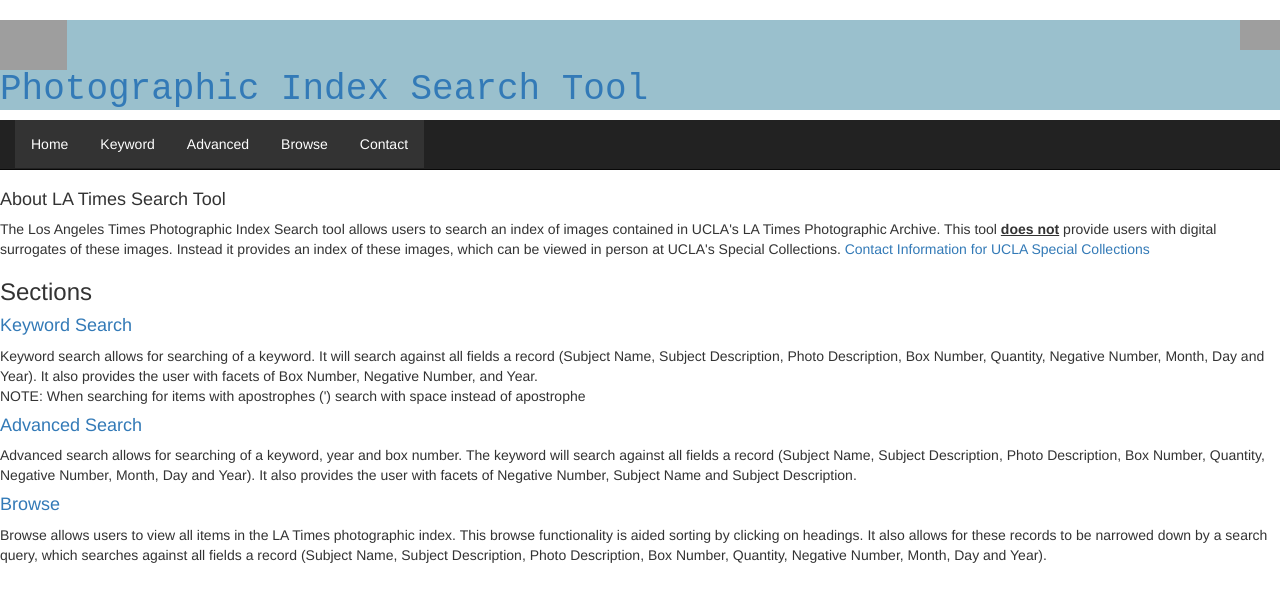
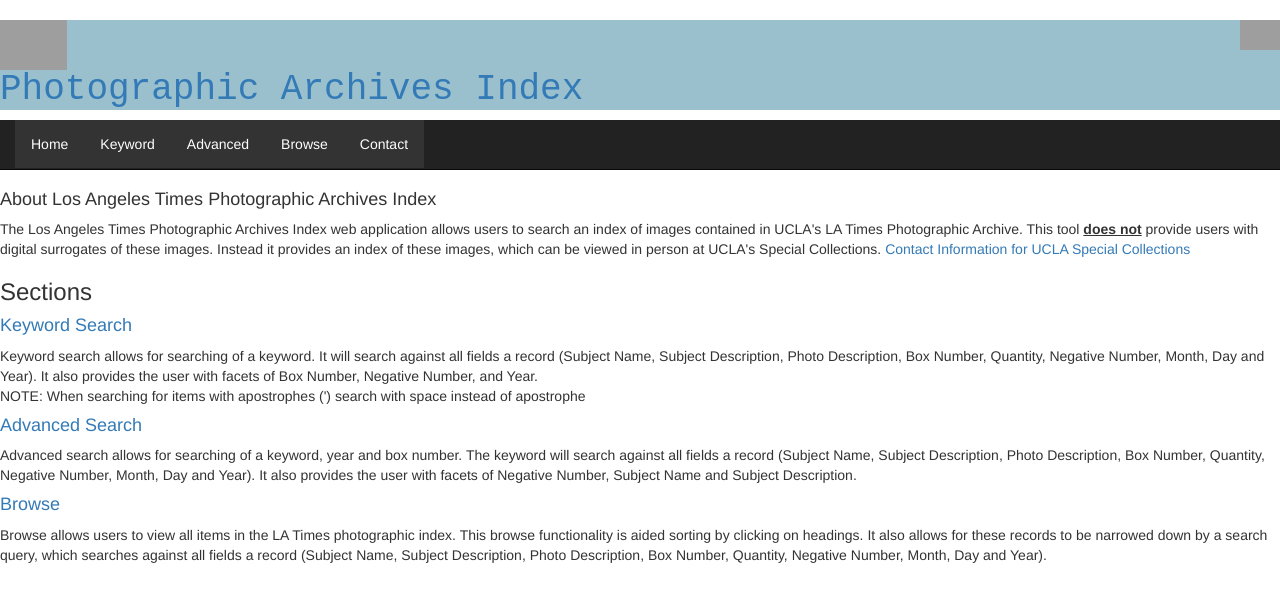
Before and after one commit to UCLALibrary/latimes, a Django app: page / in a window 1280 px wide. Shown: the top 602 px of the page. Run offline with Django 3.2, Linux system fonts and the light colour scheme; some libraries are stand-ins or nearby versions; grey boxes are pictures that could not be loaded.

Commit message:
changed name of index tool, updates to database

```diff
--- a/webapp/templates/base.html
+++ b/webapp/templates/base.html
@@ -13,7 +13,7 @@
         <meta name="robots" content="NONE,NOARCHIVE" />
       {% endblock %}
 
-      <title>{% block title %}{% block name %}{% endblock %} LA Times Photographic Index Search Tool{% endblock %}</title>
+      <title>{% block title %}{% block name %}{% endblock %}Los Angeles Times Photographic Archives Index{% endblock %}</title>
 
       {% block style %}
       {% endblock %}
@@ -22,7 +22,7 @@
       {% endblock %}
 
 <header><a href="/">
-<h1><img src="https://upload.wikimedia.org/wikipedia/commons/thumb/b/be/Los_Angeles_Times.svg/2000px-Los_Angeles_Times.svg.png" height="50px"><img class="pull-right col-s-4" src="https://www.library.ucla.edu/sites/all/themes/uclalib_omega/logo.svg" height=30px/><br><font face="Courier New">Photographic Index Search Tool</font></h1>
+<h1><img src="https://upload.wikimedia.org/wikipedia/commons/thumb/b/be/Los_Angeles_Times.svg/2000px-Los_Angeles_Times.svg.png" height="50px"><img class="pull-right col-s-4" src="https://www.library.ucla.edu/sites/all/themes/uclalib_omega/logo.svg" height=30px/><br><font face="Courier New">Photographic Archives Index</font></h1>
 </a></header>
     {% endblock %}
   </head>
--- a/webapp/templates/homepage.html
+++ b/webapp/templates/homepage.html
@@ -4,8 +4,8 @@
 {% load staticfiles %}
 {% block content %}
 <body>
-<h4>About LA Times Search Tool</h4>
-The Los Angeles Times Photographic Index Search tool allows users to search an index of images contained in UCLA's LA Times Photographic Archive. This tool <strong><u>does not</u></strong> provide users with digital surrogates of these images. Instead it provides an index of these images, which can be viewed in person at UCLA's Special Collections. <a href="/contact">Contact Information for UCLA Special Collections</a>
+<h4>About Los Angeles Times Photographic Archives Index</h4>
+The Los Angeles Times Photographic Archives Index web application allows users to search an index of images contained in UCLA's LA Times Photographic Archive. This tool <strong><u>does not</u></strong> provide users with digital surrogates of these images. Instead it provides an index of these images, which can be viewed in person at UCLA's Special Collections. <a href="/contact">Contact Information for UCLA Special Collections</a>
 <h3> Sections </h3>
 <h4> <a href="/find/">Keyword Search </a></h4>
 <p>Keyword search allows for searching of a keyword. It will search against all fields a record (Subject Name, Subject Description, Photo Description, Box Number, Quantity, Negative Number, Month, Day and Year). It also provides the user with facets of Box Number, Negative Number, and Year. <br>
```
